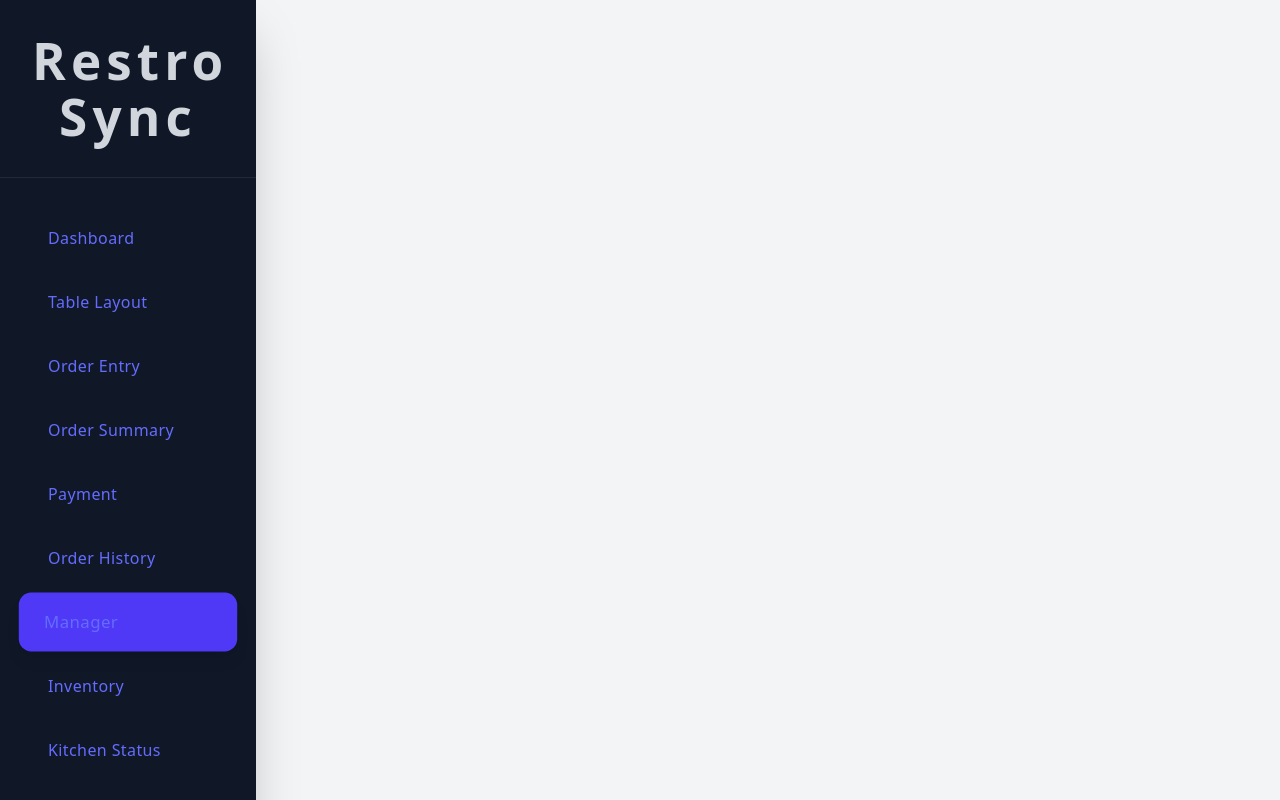
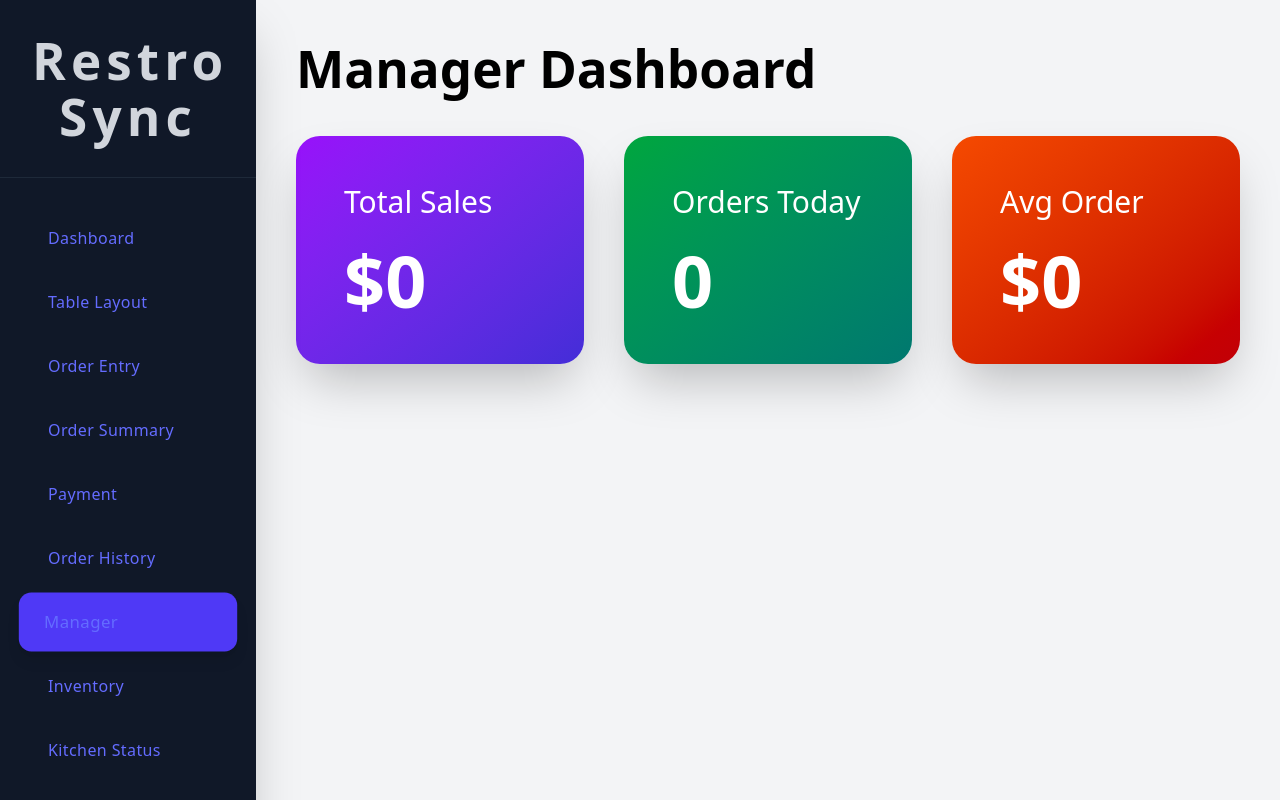
Before and after one commit to kalanijaya123/Restrosync_POS_Frontend, a React app in the folder pos-system/: page /manager in a window 1280 px wide. Built offline with nearby package versions, Linux system fonts and the light colour scheme; the HTML template or start-up script is replaced by a standard one.

Commit message:
created manager dashboard

```diff
--- a/pos-system/src/App.tsx
+++ b/pos-system/src/App.tsx
@@ -7,7 +7,7 @@ import TableLayout from './pages/TableLayout'
 import OrderEntry from './pages/OrderEntry'
 import Payment from './pages/Payment'
 import OrderHistory from './pages/OrderHistory'
-//import ManagerDashboard from './pages/ManagerDashboard'
+import ManagerDashboard from './pages/ManagerDashboard'
 //import Settings from './pages/Settings'
 import OrderSummary from './pages/OrderSummary'
 
@@ -25,7 +25,7 @@ function App() {
               {<Route path="/summary" element={<OrderSummary />} />}
               {<Route path="/payment" element={<Payment />} />}
               {<Route path="/history" element={<OrderHistory />} />}
-              {/* <Route path="/manager" element={<ManagerDashboard />} /> }
+              {<Route path="/manager" element={<ManagerDashboard />} />}
               {/* <Route path="/settings" element={<Settings />} /> */}
             </Routes>
           </Layout>
--- /dev/null
+++ b/pos-system/src/pages/ManagerDashboard.tsx
@@ -0,0 +1,33 @@
+import React, { useState, useEffect } from 'react'
+
+const ManagerDashboard = () => {
+    const [stats, setStats] = useState({ sales: 0, orders: 0, avg: 0 })
+
+    useEffect(() => {
+        fetch('http://localhost:8080/api/analytics/today')
+            .then(res => res.json())
+            .then(data => setStats(data))
+    }, [])
+
+    return (
+        <div>
+            <h1 className="text-5xl font-bold mb-10 text-black">Manager Dashboard</h1>
+            <div className="grid grid-cols-3 gap-10">
+                <div className="bg-gradient-to-br from-purple-600 to-indigo-700 p-12 rounded-3xl shadow-2xl text-white">
+                    <p className="text-3xl">Total Sales</p>
+                    <p className="text-7xl font-bold mt-6">${stats.sales}</p>
+                </div>
+                <div className="bg-gradient-to-br from-green-600 to-teal-700 p-12 rounded-3xl shadow-2xl text-white">
+                    <p className="text-3xl">Orders Today</p>
+                    <p className="text-7xl font-bold mt-6">{stats.orders}</p>
+                </div>
+                <div className="bg-gradient-to-br from-orange-600 to-red-700 p-12 rounded-3xl shadow-2xl text-white">
+                    <p className="text-3xl">Avg Order</p>
+                    <p className="text-7xl font-bold mt-6">${stats.avg}</p>
+                </div>
+            </div>
+        </div>
+    )
+}
+
+export default ManagerDashboard
```
